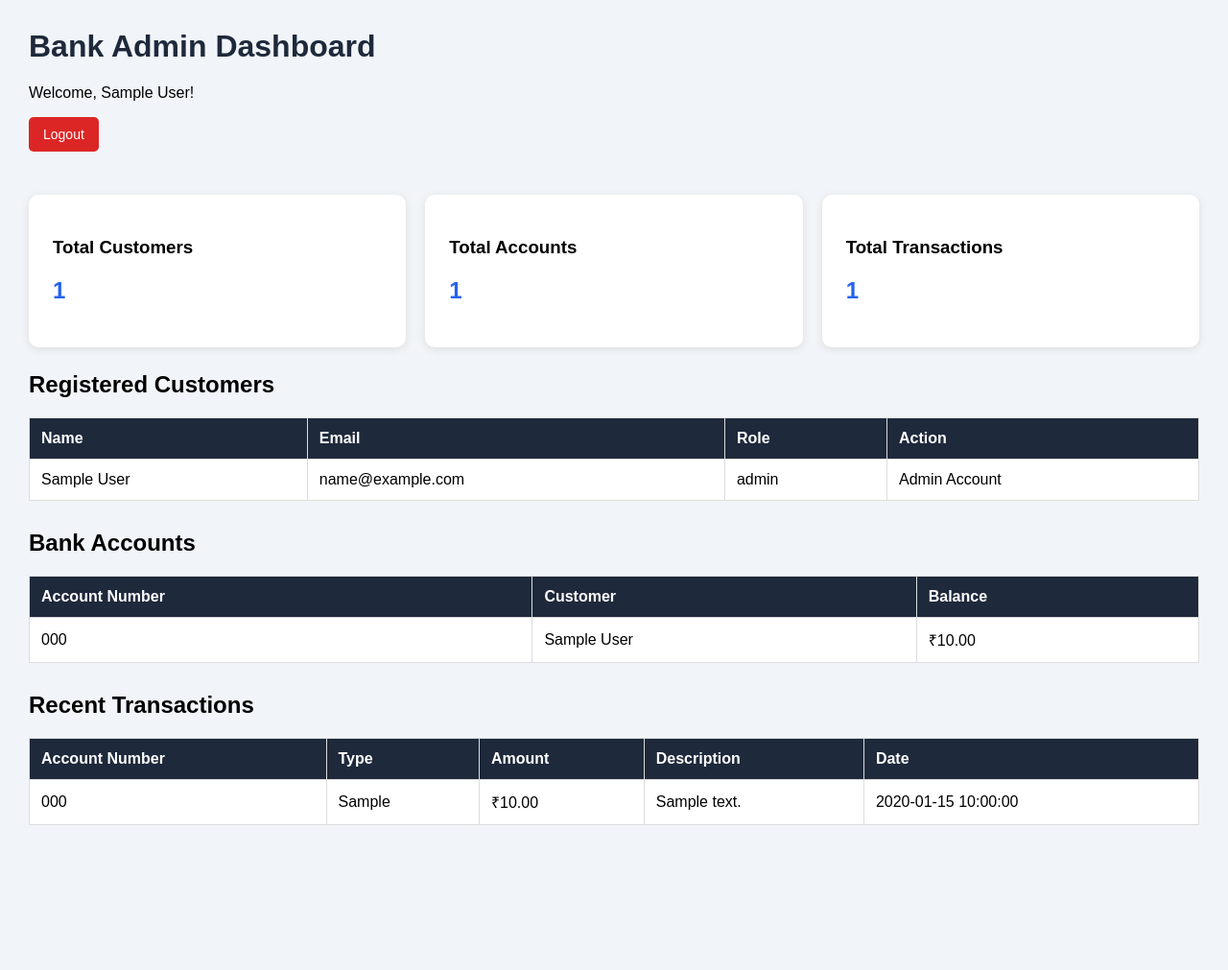
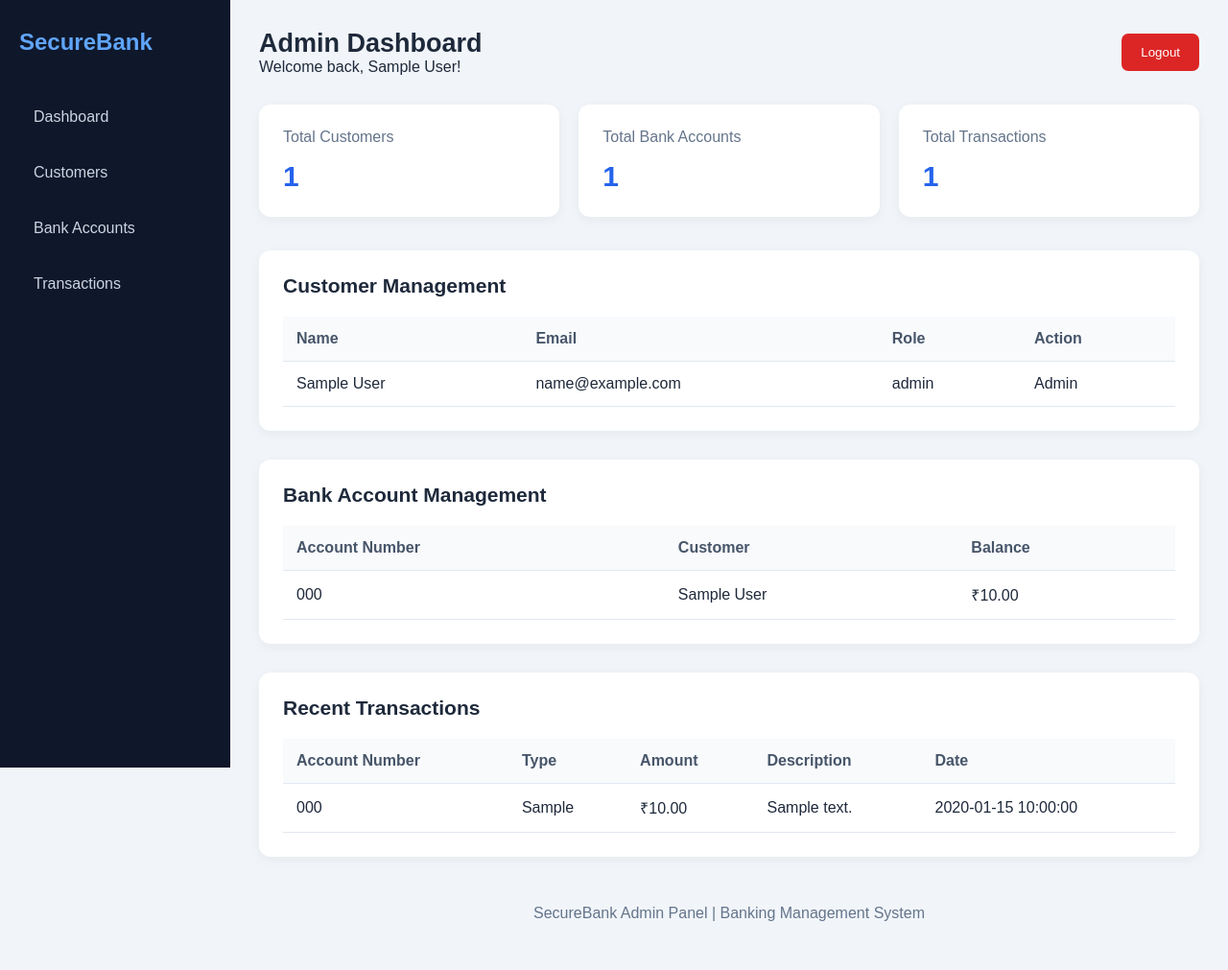
Before and after one commit to Sindhupothuri99/banking-management-system, a Flask app: page /admin in a window 1280 px wide. Shown: the whole page at 96% size. Before the commit the page ends 860 px from the top, so only its background shows below. Run offline with Flask 3, Linux system fonts and the light colour scheme; a user stored in the database is signed in; tables that the repository leaves empty hold one stand-in row (values such as "Sample post").

Commit message:
Update admin dashboard and add automated S3 database backup

```diff
--- a/app/templates/admin.html
+++ b/app/templates/admin.html
@@ -1,103 +1,232 @@
 <!DOCTYPE html>
-<html>
+<html lang="en">
 <head>
-    <title>Bank Admin Dashboard</title>
+    <meta charset="UTF-8">
+    <meta name="viewport" content="width=device-width, initial-scale=1.0">
+    <title>SecureBank | Admin Dashboard</title>
+
     <style>
-        body {
-            font-family: Arial;
-            background: #f1f5f9;
-            margin: 30px;
+        * {
+            margin: 0;
+            padding: 0;
+            box-sizing: border-box;
         }
 
-        h1 {
+        body {
+            font-family: Arial, sans-serif;
+            background: #f1f5f9;
             color: #1e293b;
         }
 
+        .sidebar {
+            width: 240px;
+            height: 100vh;
+            position: fixed;
+            background: #0f172a;
+            color: white;
+            padding: 30px 20px;
+        }
+
+        .sidebar h2 {
+            color: #60a5fa;
+            margin-bottom: 40px;
+        }
+
+        .sidebar a {
+            display: block;
+            color: #cbd5e1;
+            text-decoration: none;
+            padding: 15px;
+            margin-bottom: 10px;
+            border-radius: 8px;
+        }
+
+        .sidebar a:hover {
+            background: #1e293b;
+            color: white;
+        }
+
+        .main {
+            margin-left: 240px;
+            padding: 30px;
+        }
+
+        .header {
+            display: flex;
+            justify-content: space-between;
+            align-items: center;
+            margin-bottom: 30px;
+            gap: 15px;
+        }
+
+        .header h1 {
+            font-size: 27px;
+        }
+
+        .logout {
+            background: #dc2626;
+            color: white;
+            border: none;
+            padding: 12px 20px;
+            border-radius: 7px;
+            cursor: pointer;
+        }
+
         .cards {
-            display: flex;
+            display: grid;
+            grid-template-columns: repeat(3, 1fr);
             gap: 20px;
-            margin: 25px 0;
+            margin-bottom: 35px;
         }
 
         .card {
             background: white;
             padding: 25px;
-            border-radius: 10px;
-            flex: 1;
-            box-shadow: 0 2px 8px #ddd;
+            border-radius: 12px;
+            box-shadow: 0 3px 12px rgba(0,0,0,0.05);
+        }
+
+        .card p {
+            color: #64748b;
+            margin-bottom: 15px;
         }
 
         .card h2 {
             color: #2563eb;
+            font-size: 30px;
+        }
+
+        .section {
+            background: white;
+            padding: 25px;
+            border-radius: 12px;
+            margin-bottom: 30px;
+            box-shadow: 0 3px 12px rgba(0,0,0,0.05);
+            overflow-x: auto;
+        }
+
+        .section h2 {
+            margin-bottom: 20px;
+            font-size: 21px;
         }
 
         table {
             width: 100%;
-            background: white;
             border-collapse: collapse;
-            margin-bottom: 30px;
+            min-width: 600px;
         }
 
         th, td {
-            padding: 12px;
-            border: 1px solid #ddd;
+            padding: 14px;
             text-align: left;
+            border-bottom: 1px solid #e2e8f0;
         }
 
         th {
-            background: #1e293b;
-            color: white;
+            background: #f8fafc;
+            color: #475569;
         }
 
-        a, button {
+        tr:hover {
+            background: #f8fafc;
+        }
+
+        .view-btn {
             background: #2563eb;
             color: white;
-            padding: 10px 15px;
             text-decoration: none;
-            border: none;
-            border-radius: 5px;
-            cursor: pointer;
-            font-size: 14px;
+            padding: 8px 13px;
+            border-radius: 6px;
+            display: inline-block;
         }
 
-        .logout {
-            background: #dc2626;
-            margin-bottom: 20px;
+        .footer {
+            text-align: center;
+            color: #64748b;
+            padding: 20px;
+        }
+
+        @media(max-width: 900px) {
+            .sidebar {
+                width: 190px;
+            }
+
+            .main {
+                margin-left: 190px;
+                padding: 20px;
+            }
+
+            .cards {
+                grid-template-columns: 1fr;
+            }
+        }
+
+        @media(max-width: 600px) {
+            .sidebar {
+                position: relative;
+                width: 100%;
+                height: auto;
+            }
+
+            .main {
+                margin-left: 0;
+                padding: 15px;
+            }
+
+            .header {
+                align-items: flex-start;
+                flex-direction: column;
+            }
         }
     </style>
 </head>
 
 <body>
 
-    <h1>Bank Admin Dashboard</h1>
+    <aside class="sidebar">
+        <h2>SecureBank</h2>
 
-    <p>Welcome, {{ current_user.name }}!</p>
+        <a href="{{ url_for('main.admin_dashboard') }}">Dashboard</a>
+        <a href="#customers">Customers</a>
+        <a href="#accounts">Bank Accounts</a>
+        <a href="#transactions">Transactions</a>
+    </aside>
+
+    <main class="main">
+
+        <div class="header">
+            <div>
+                <h1>Admin Dashboard</h1>
+                <p>Welcome back, {{ current_user.name }}!</p>
+            </div>
 
             <form method="POST" action="{{ url_for('main.logout') }}">
                 <input type="hidden" name="csrf_token" value="{{ csrf_token() }}">
                 <button type="submit" class="logout">Logout</button>
             </form>
+        </div>
 
         <div class="cards">
 
             <div class="card">
-            <h3>Total Customers</h3>
+                <p>Total Customers</p>
                 <h2>{{ total_users }}</h2>
             </div>
 
             <div class="card">
-            <h3>Total Accounts</h3>
+                <p>Total Bank Accounts</p>
                 <h2>{{ total_accounts }}</h2>
             </div>
 
             <div class="card">
-            <h3>Total Transactions</h3>
+                <p>Total Transactions</p>
                 <h2>{{ total_transactions }}</h2>
             </div>
 
         </div>
 
-    <h2>Registered Customers</h2>
+        <section class="section" id="customers">
+            <h2>Customer Management</h2>
 
             <table>
                 <tr>
@@ -114,18 +243,25 @@
                     <td>{{ user.role }}</td>
                     <td>
                         {% if user.role == "customer" %}
-                <a href="{{ url_for('main.admin_customer_detail', user_id=user.id) }}">
+                        <a class="view-btn"
+                           href="{{ url_for('main.admin_customer_detail', user_id=user.id) }}">
                             View Details
                         </a>
                         {% else %}
-                Admin Account
+                        Admin
                         {% endif %}
                     </td>
                 </tr>
+                {% else %}
+                <tr>
+                    <td colspan="4">No customers found.</td>
+                </tr>
                 {% endfor %}
             </table>
+        </section>
 
-    <h2>Bank Accounts</h2>
+        <section class="section" id="accounts">
+            <h2>Bank Account Management</h2>
 
             <table>
                 <tr>
@@ -140,9 +276,15 @@
                     <td>{{ account.user.name }}</td>
                     <td>₹{{ account.balance }}</td>
                 </tr>
+                {% else %}
+                <tr>
+                    <td colspan="3">No bank accounts found.</td>
+                </tr>
                 {% endfor %}
             </table>
+        </section>
 
+        <section class="section" id="transactions">
             <h2>Recent Transactions</h2>
 
             <table>
@@ -162,8 +304,19 @@
                     <td>{{ transaction.description }}</td>
                     <td>{{ transaction.created_at }}</td>
                 </tr>
+                {% else %}
+                <tr>
+                    <td colspan="5">No transactions found.</td>
+                </tr>
                 {% endfor %}
             </table>
+        </section>
+
+        <div class="footer">
+            SecureBank Admin Panel | Banking Management System
+        </div>
+
+    </main>
 
 </body>
 </html>
```
Also changed, not shown: requirements.txt (added, +20 -0 lines), 2 other files. Lines whose indentation alone changed are shown as unchanged.
